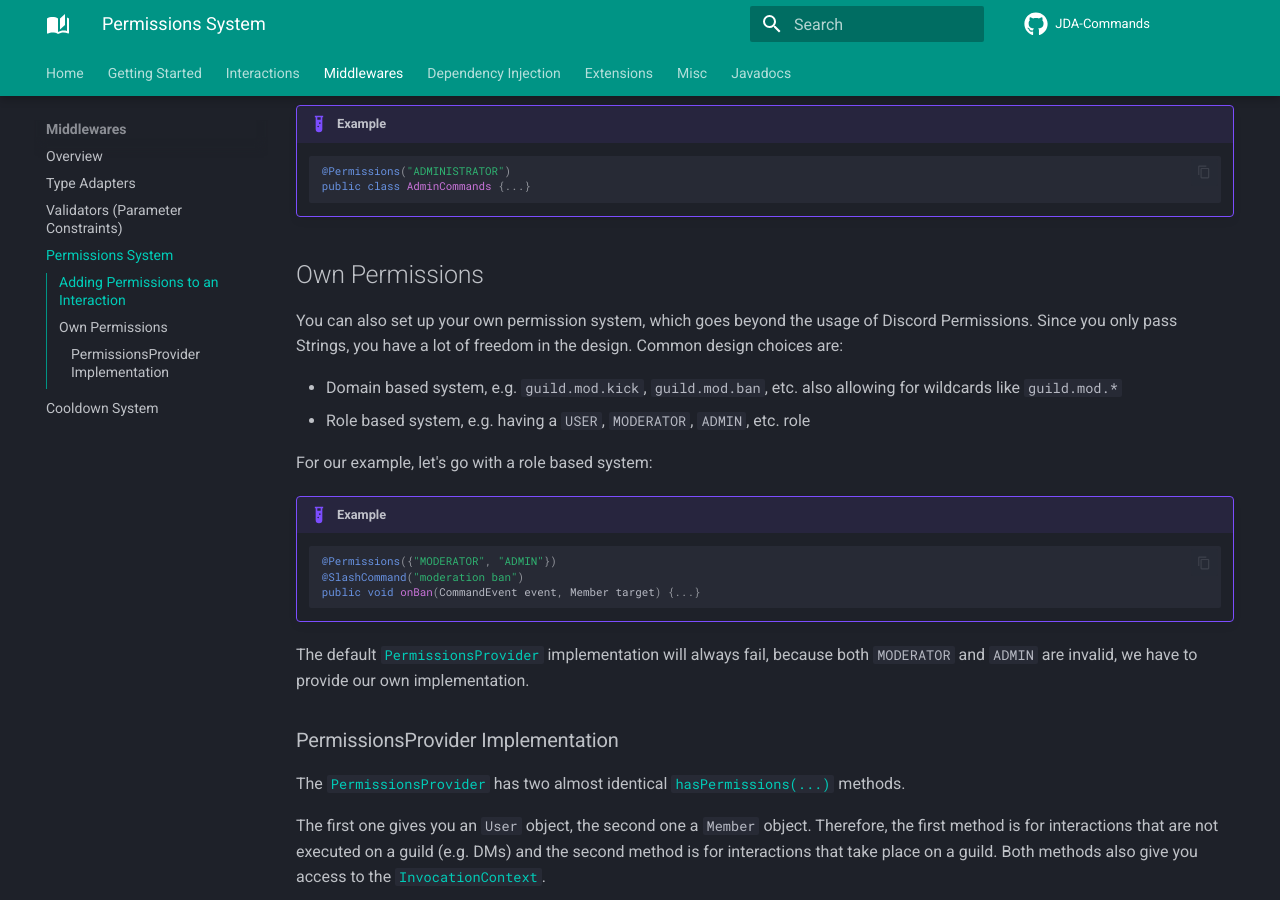
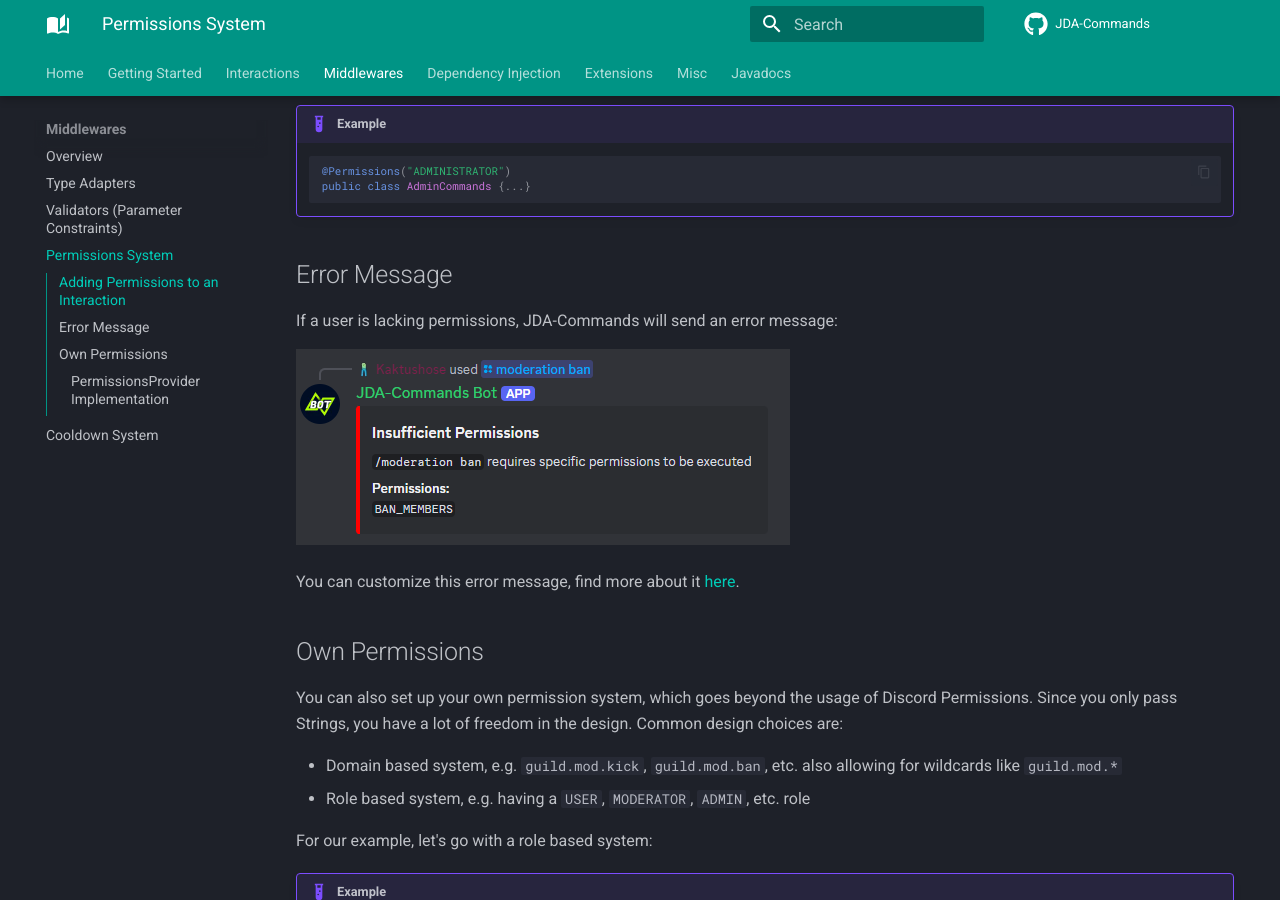
Before and after one commit to Kaktushose/jda-commands, an MkDocs documentation site: the page built from docs/middlewares/permissions.md, in a window 1280 px wide and 900 px high, scrolled down 887 px. Built offline with MkDocs 1.6.1 and Material for MkDocs 9.7.7, drawn with Linux system fonts in a browser that asks for light colours; comment, search, counter and statistics services are not loaded.

Commit message:
add examples

````diff
--- a/docs/middlewares/permissions.md
+++ b/docs/middlewares/permissions.md
@@ -35,6 +35,14 @@
     @Permissions("ADMINISTRATOR")
     public class AdminCommands {...}
     ```
+
+## Error Message
+If a user is lacking permissions, JDA-Commands will send an error message:
+
+![Permissions Error Message](../assets/permissions.png)
+
+You can customize this error message, find more about it [here](TODO link).
+
 
 ## Own Permissions
 You can also set up your own permission system, which goes beyond the usage of Discord Permissions. Since you only pass
````
Also changed, not shown: docs/assets/permissions.png (added).
